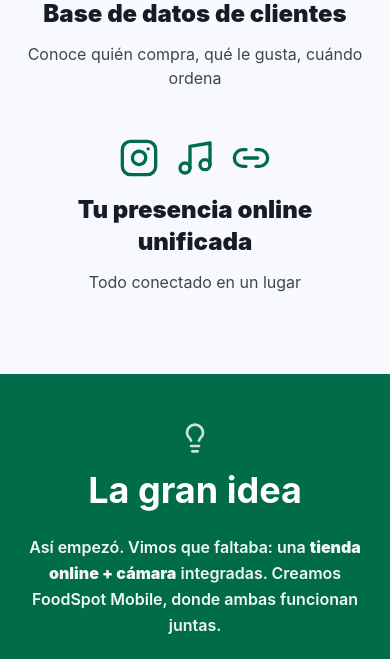
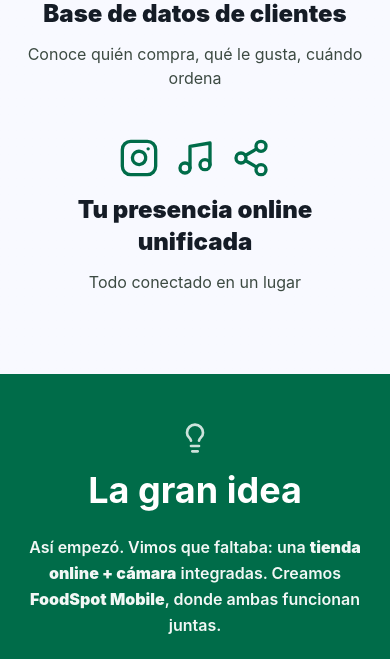
Before and after one commit to hikaribrandan3-code/foodspot-new-landing-page-, a React (Vite) app: page / in a window 390 px wide. Shown: the part 1300-1959 px from the top of the page. Built offline with nearby package versions, Linux system fonts and the light colour scheme; a web font is replaced by a local one.

Commit message:
Polish: replace unified icon + bold FoodSpot Mobile
- Changed unified icon from Link2 to Share2 (cleaner)
- Bold 'FoodSpot Mobile' in origin story for emphasis

```diff
--- a/src/components/MainSections.tsx
+++ b/src/components/MainSections.tsx
@@ -1,6 +1,6 @@
 import { useState, useEffect } from "react";
 import { motion } from "motion/react";
-import { Globe, ArrowRight, Rocket, ArrowDown, Menu, X, ListChecks, Tag, Star, Mail, DollarSign, Database, Link2, Instagram, Music, Lightbulb } from "lucide-react";
+import { Globe, ArrowRight, Rocket, ArrowDown, Menu, X, ListChecks, Tag, Star, Mail, DollarSign, Database, Share2, Instagram, Music, Lightbulb } from "lucide-react";
 import { CanvasBackground } from './CanvasBackground';
 import { trackCtaClick, trackNavigation } from '../services/ga4Events';
 
@@ -239,7 +239,7 @@ export function HeroSubtitle() {
             <div className="flex justify-center items-center gap-4 mb-4">
               <Instagram className="w-10 h-10 text-primary" />
               <Music className="w-10 h-10 text-primary" />
-              <Link2 className="w-10 h-10 text-primary" />
+              <Share2 className="w-10 h-10 text-primary" />
             </div>
             <p className="text-2xl md:text-3xl text-on-surface font-black mb-3">Tu presencia online unificada</p>
             <p className="text-base text-on-surface-variant">Todo conectado en un lugar</p>
@@ -259,7 +259,7 @@ export function TheIdea() {
           La gran idea
         </h2>
         <p className="text-base md:text-lg text-white/95 leading-relaxed font-semibold mb-8">
-          Así empezó. Vimos que faltaba: una <span className="font-black">tienda online + cámara</span> integradas. Creamos FoodSpot Mobile, donde ambas funcionan juntas.
+          Así empezó. Vimos que faltaba: una <span className="font-black">tienda online + cámara</span> integradas. Creamos <span className="font-black">FoodSpot Mobile</span>, donde ambas funcionan juntas.
         </p>
         <motion.div
           animate={{ y: [0, 8, 0] }}
```
